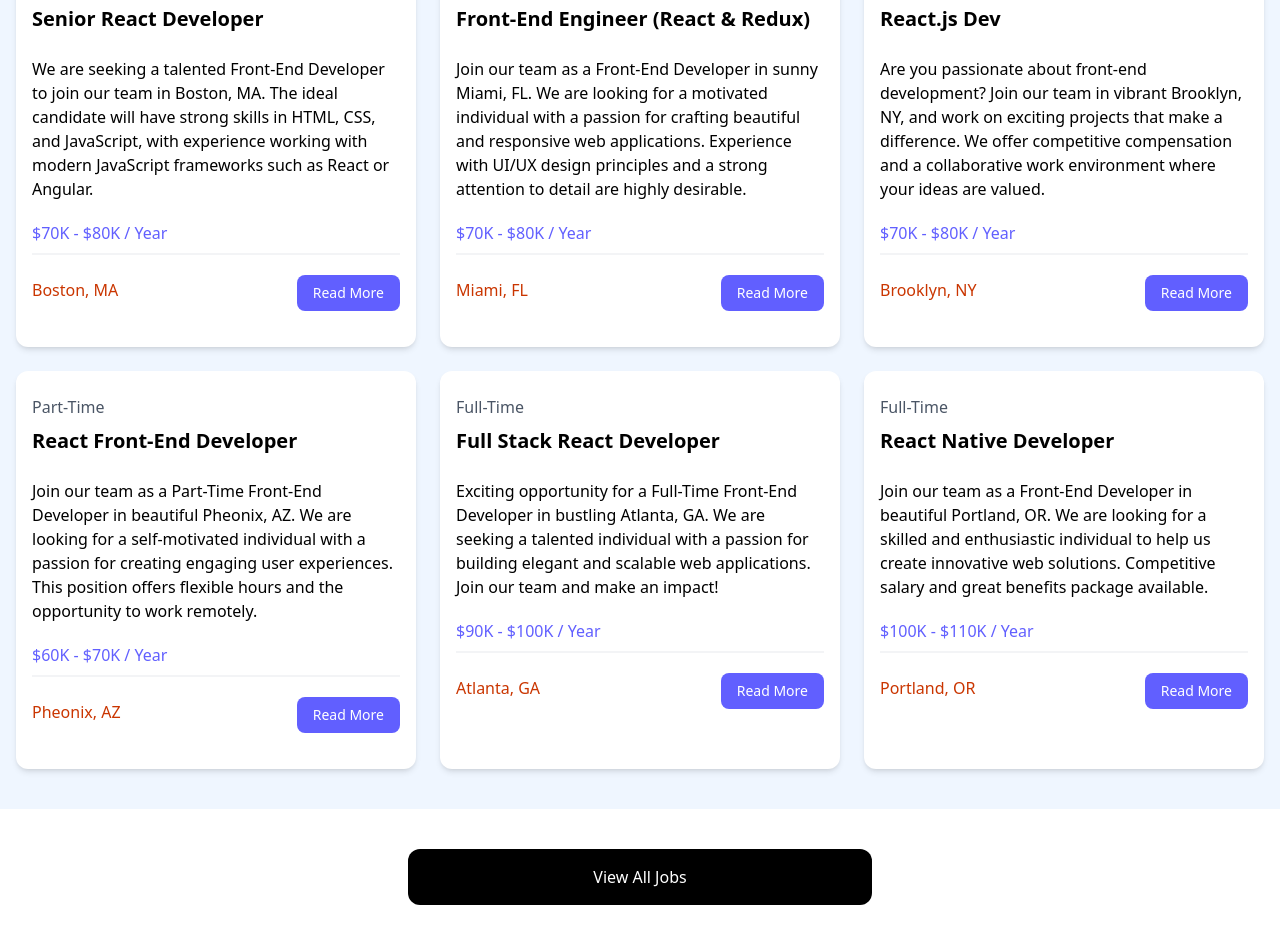
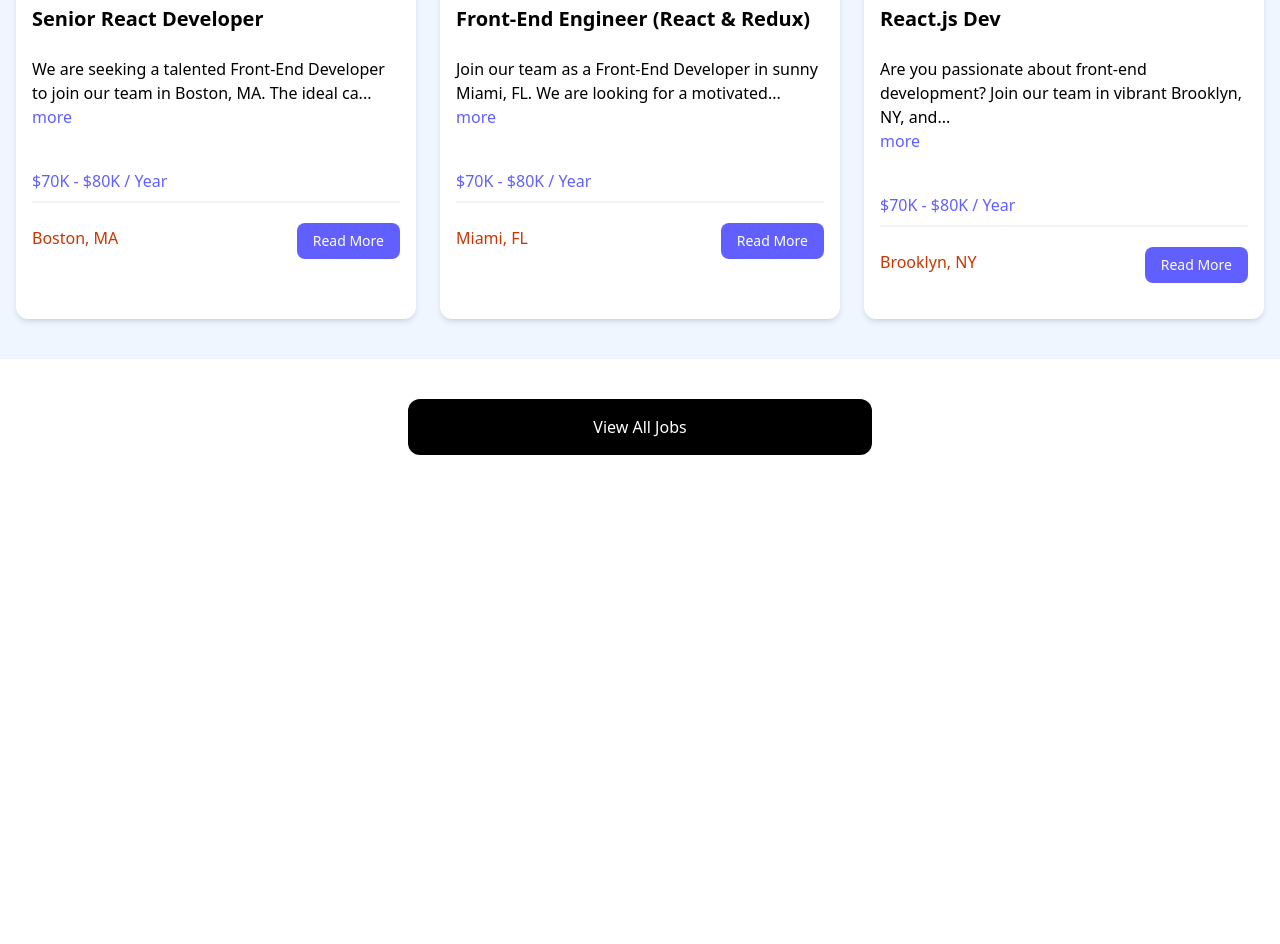
Before and after one commit to tjbarbosadev/react-cc, a React (Vite) app in the folder react-cc/: page /jobs in a window 1280 px wide. Shown: the part 760-1704 px from the top of the page. After the commit the page ends 1255 px from the top, so only its background shows below. Built offline with nearby package versions, Linux system fonts and the light colour scheme.

Commit message:
Working with useState to manipulate descrption size

```diff
--- a/react-cc/src/App.jsx
+++ b/react-cc/src/App.jsx
@@ -3,6 +3,7 @@ import Navbar from './components/Navbar';
 import Hero from './components/Hero';
 import HomeCards from './components/HomeCards';
 import JobListings from './components/JobListings';
+import ViewAllJobs from './components/ViewAllJobs';
 
 function App() {
   return (
@@ -18,14 +19,7 @@ function App() {
       {/* <!-- Browse Jobs --> */}
       <JobListings />
 
-      <section className="m-auto max-w-lg my-10 px-6">
-        <a
-          href="jobs.html"
-          className="block bg-black text-white text-center py-4 px-6 rounded-xl hover:bg-gray-700"
-        >
-          View All Jobs
-        </a>
-      </section>
+      <ViewAllJobs />
     </>
   );
 }
--- a/react-cc/src/components/JobListing.jsx
+++ b/react-cc/src/components/JobListing.jsx
@@ -1,4 +1,13 @@
+import { useState } from 'react';
+
 const JobListing = ({ job }) => {
+  const [showFullDescription, setShowFullDescription] = useState(false);
+
+  let description = job.description;
+  if (!showFullDescription) {
+    description = description.substring(0, 90).trim() + '...';
+  }
+
   return (
     <div className="bg-white rounded-xl shadow-md relative">
       <div className="p-4">
@@ -7,7 +16,16 @@ const JobListing = ({ job }) => {
           <h3 className="text-xl font-bold">{job.title}</h3>
         </div>
 
-        <div className="mb-5">{job.description}</div>
+        <div className="mb-5">
+          {description}
+          <br />
+          <button
+            onClick={() => setShowFullDescription((prevState) => !prevState)}
+            className="text-indigo-500 mb-5 hover:text-indigo-600"
+          >
+            {showFullDescription ? 'less' : 'more'}
+          </button>
+        </div>
 
         <h3 className="text-indigo-500 mb-2">{job.salary} / Year</h3>
 
--- a/react-cc/src/components/JobListings.jsx
+++ b/react-cc/src/components/JobListings.jsx
@@ -2,6 +2,7 @@ import jobs from '../jobs.json';
 import JobListing from './JobListing';
 
 const JobListings = () => {
+  const recentJobs = jobs.slice(0, 3);
   return (
     <section className="bg-blue-50 px-4 py-10">
       <div className="container-xl lg:container m-auto">
@@ -10,7 +11,7 @@ const JobListings = () => {
         </h2>
         <div className="grid grid-cols-1 md:grid-cols-3 gap-6">
           {/* <!-- Job Listing --> */}
-          {jobs.map((job) => (
+          {recentJobs.map((job) => (
             <JobListing key={job.id} job={job} />
           ))}
         </div>
--- /dev/null
+++ b/react-cc/src/components/ViewAllJobs.jsx
@@ -0,0 +1,14 @@
+const ViewAllJobs = () => {
+  return (
+    <section className="m-auto max-w-lg my-10 px-6">
+      <a
+        href="jobs.html"
+        className="block bg-black text-white text-center py-4 px-6 rounded-xl hover:bg-gray-700"
+      >
+        View All Jobs
+      </a>
+    </section>
+  );
+};
+
+export default ViewAllJobs;
```
